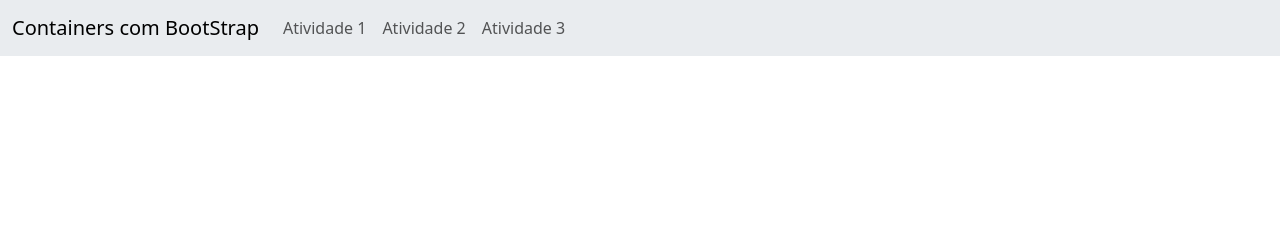
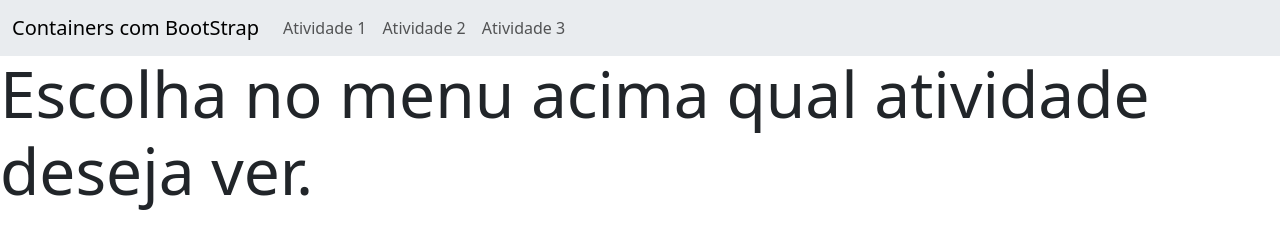
Before and after one commit to menezesal/descomplica, a plain HTML site: page index.html in a window 1280 px wide. Drawn offline with nearby package versions, Linux system fonts and the light colour scheme.

Commit message:
update index to add body main content

```diff
--- a/index.html
+++ b/index.html
@@ -19,7 +19,7 @@
     </nav>
   </header>
   <main>
-
+    <p class="display-3">Escolha no menu acima qual atividade deseja ver.</p>
   </main>
   <script src="https://cdn.jsdelivr.net/npm/bootstrap@5.3.3/dist/js/bootstrap.bundle.min.js" integrity="sha384-YvpcrYf0tY3lHB60NNkmXc5s9fDVZLESaAA55NDzOxhy9GkcIdslK1eN7N6jIeHz" crossorigin="anonymous"></script>
 </body>
```
